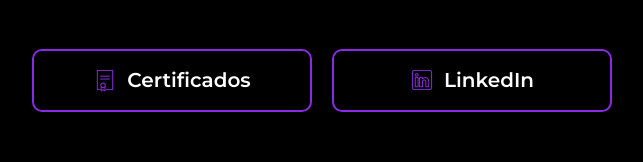
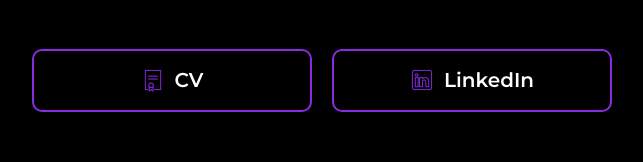
Before and after one commit to porcelainedolls/portfolio, a plain HTML site: page skills.html in a window 1280 px wide. Shown: the part 621-783 px from the top of the page, without its empty margins (288-931 px from the left). Drawn offline with nearby package versions, Linux system fonts and the light colour scheme.

Commit message:
updated curriculum

```diff
--- a/skills.html
+++ b/skills.html
@@ -31,8 +31,8 @@
 
 
     <div class="attachments_skills">
-        <a class="Links_skills" target="_blank" rel="noopener" href="">
-            <img src="asset/icons8-certificate-24.png"> Certificados</a>
+        <a class="Links_skills" target="_blank" rel="noopener" href="https://dochub.com/guilherme-mayr/Xv7zYW5Rn88rjA2V2A9egx/curriculo-pdf">
+            <img src="asset/icons8-certificate-24.png"> CV</a>
 
         <a class="Links_skills" target="_blank" rel="noopener" href="https://www.linkedin.com/in/guilherme-breckenfeld-01593b357/">
             <img src="asset/icons8-linkedin-24.png"> LinkedIn</a>
```
